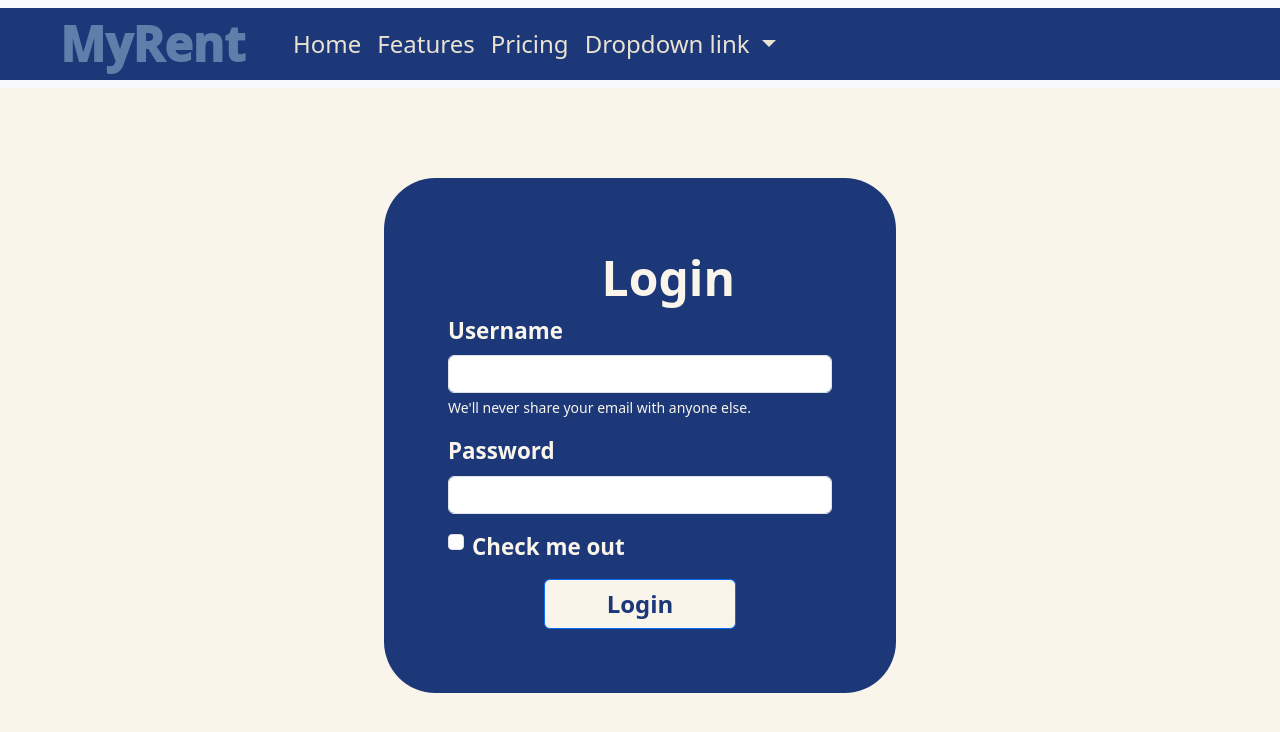
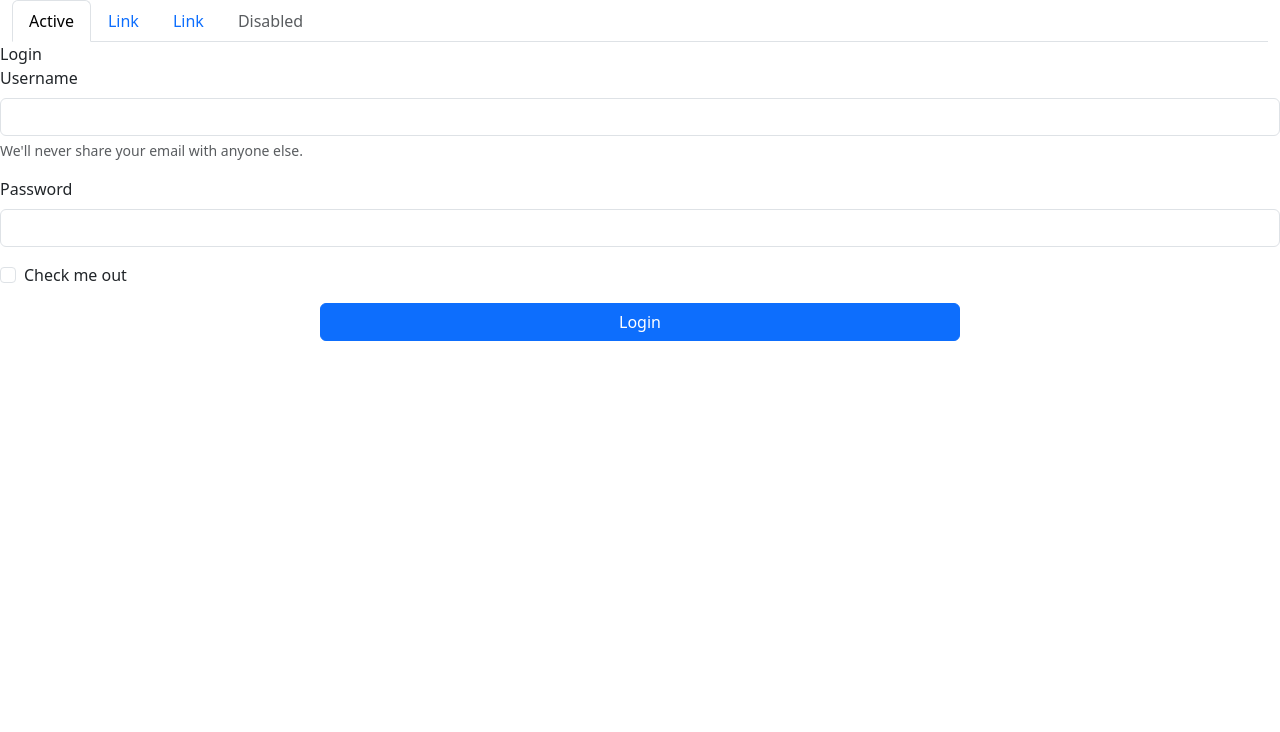
Before and after one commit to aashishChakradhar/LearnChallenge, a Django app: page /authenticate in a window 1280 px wide. Shown: the top 732 px of the page. Run offline with Django 5.2, Linux system fonts and the light colour scheme.

Commit message:
cannot edit css

```diff
--- a/static/project.css
+++ /dev/null
@@ -1,87 +0,0 @@
-body {
-  background-color: #f9f5eb;
-  color: #1c3879;
-}
-.form {
-  background-color: #1c3879;
-  color: #f9f5eb;
-  width: 40%;
-  margin-top: 7%;
-  margin-left: 30%;
-  padding: 5%;
-  border-radius: 10%;
-}
-.form_title {
-  font-size: 3em;
-  font-weight: bolder;
-  padding-left: 40%;
-}
-.form-text {
-  color: #f9f5eb;
-}
-.alert {
-  margin: 0;
-  padding: 0;
-  padding-left: 1em;
-  height: 3em;
-  background-color: #607eaa;
-  border: 0.3em solid #eb1d36;
-  color: #f9f5eb;
-  font-weight: bold;
-}
-.alert_icon {
-  width: 2em;
-  height: 3em;
-}
-label {
-  font-size: 1.4em;
-  font-weight: bold;
-}
-.button {
-  background-color: #f9f5eb;
-  color: #1c3879;
-  font-size: 1.5em;
-  font-weight: bolder;
-}
-
-.container-fluid {
-  background-color: #1c3879;
-}
-.navbar-brand {
-  color: #607eaa;
-  background-color: #1c3879;
-  padding: 0 0.5em 0 1em; /* top right bottom left */
-  font-size: 3em;
-  font-weight: 1000;
-  border-radius: 2em;
-}
-.navbar-brand:hover {
-  background-color: #607eaa;
-  color: #1c3879;
-}
-
-.navbar-nav .nav-link {
-  background-color: #1c3879;
-  color: #eae3d2;
-  font-size: 1.5em;
-  font-weight: 500;
-  border-radius: 1em;
-}
-.navbar-nav .nav-link:focus,
-.navbar-nav .nav-link:hover {
-  background-color: #607eaa;
-  color: #1c3879;
-}
-
-.dropdown-menu {
-  background-color: #1c3879;
-}
-.dropdown-menu .dropdown-item {
-  color: #eae3d2;
-  font-weight: 500;
-  border-radius: 1em;
-}
-.dropdown-menu .dropdown-item:hover {
-  background-color: #607eaa;
-  color: #1c3879;
-}
--- a/templates/base.html
+++ b/templates/base.html
@@ -16,53 +16,22 @@
   </head>
 
   <body>
-    <nav class="navbar navbar-expand-lg bg-body-tertiary">
     <div class="container-fluid">
-        <a class="navbar-brand" href="#">MyRent</a>
-        <button
-          class="navbar-toggler"
-          type="button"
-          data-bs-toggle="collapse"
-          data-bs-target="#navbarNavDropdown"
-          aria-controls="navbarNavDropdown"
-          aria-expanded="false"
-          aria-label="Toggle navigation"
-        >
-          <span class="navbar-toggler-icon"></span>
-        </button>
-        <div class="collapse navbar-collapse" id="navbarNavDropdown">
-          <ul class="navbar-nav">
+      <ul class="nav nav-tabs">
         <li class="nav-item">
-              <a class="nav-link" aria-current="page" href="#">Home</a>
+          <a class="nav-link active" aria-current="page" href="#">Active</a>
         </li>
         <li class="nav-item">
-              <a class="nav-link" href="#">Features</a>
+          <a class="nav-link" href="#">Link</a>
         </li>
         <li class="nav-item">
-              <a class="nav-link" href="#">Pricing</a>
+          <a class="nav-link" href="#">Link</a>
         </li>
-            <li class="nav-item dropdown">
-              <a
-                class="nav-link dropdown-toggle"
-                href="#"
-                role="button"
-                data-bs-toggle="dropdown"
-                aria-expanded="false"
-              >
-                Dropdown link
-              </a>
-              <ul class="dropdown-menu">
-                <li><a class="dropdown-item" href="#">Action</a></li>
-                <li><a class="dropdown-item" href="#">Another action</a></li>
-                <li>
-                  <a class="dropdown-item" href="#">Something else here</a>
-                </li>
-              </ul>
+        <li class="nav-item">
+          <a class="nav-link disabled" aria-disabled="true">Disabled</a>
         </li>
       </ul>
     </div>
-      </div>
-    </nav>
     {% block body %}{% endblock body %}
     <script
       src="https://cdn.jsdelivr.net/npm/bootstrap@5.3.3/dist/js/bootstrap.bundle.min.js"
```
Also changed, not shown: static/rentProject.css (added, +45 -0 lines), machineLearning/requirements.txt (line endings or trailing spaces), 1 other file. Lines whose indentation alone changed are shown as unchanged.
